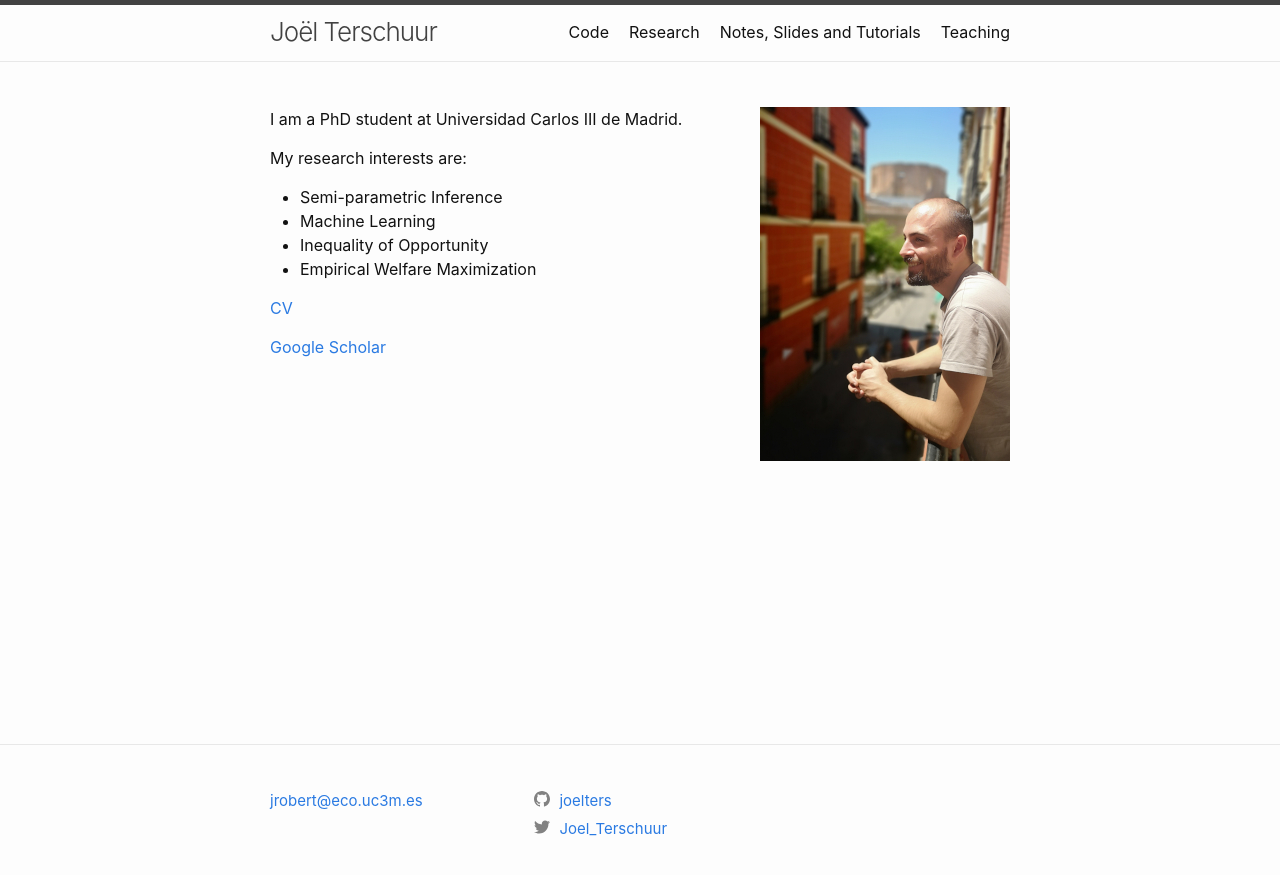
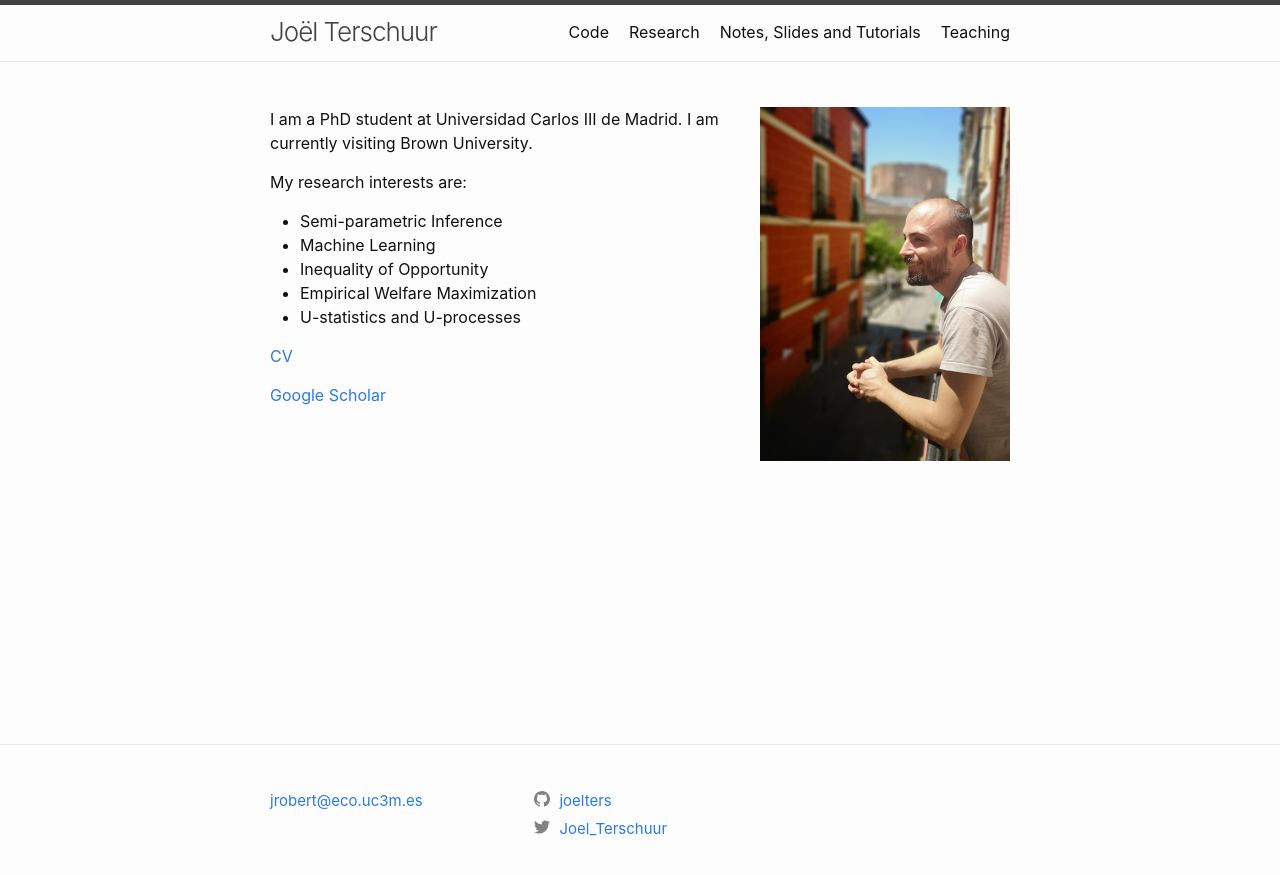
Before and after one commit to joelters/Website, a Jekyll site: the page built from index.markdown, in a window 1280 px wide. Shown: the top 875 px of the page. Built offline with Jekyll 4.4.1, drawn with Linux system fonts in a browser that asks for light colours.

Commit message:
update cv, visiting

```diff
--- a/index.markdown
+++ b/index.markdown
@@ -7,7 +7,8 @@ sitemap: true
 ---
 <img style="float: right;" src="main250.jpg">
 
-I am a PhD student at Universidad Carlos III de Madrid.
+I am a PhD student at Universidad Carlos III de Madrid. I am currently visiting
+Brown University.
 
 My research interests are:
 
@@ -15,6 +16,7 @@ My research interests are:
   * Machine Learning
   * Inequality of Opportunity
   * Empirical Welfare Maximization
+  * U-statistics and U-processes
 
 [CV](https://raw.githubusercontent.com/joelters/website/gh-pages/assets/cv.pdf)
 
--- a/research.markdown
+++ b/research.markdown
@@ -8,4 +8,4 @@ sitemap: true
   - [Debiased Semiparametric U-statistics: Machine Learning Inference on Inequality of Opportunity](https://arxiv.org/pdf/2206.05235): with
 [Juan Carlos Escanciano](https://sites.google.com/view/juancarlosescanciano/home?authuser=0)
 
-  - [Debiased Machine Learning Inequality of Opportunity in Europe](https://arxiv.org/pdf/2212.02407)
+  - [Educational Inequality of Opportunity and Mobility in Europe](https://arxiv.org/abs/2212.02407)
```
Also changed, not shown: 1 other file.
